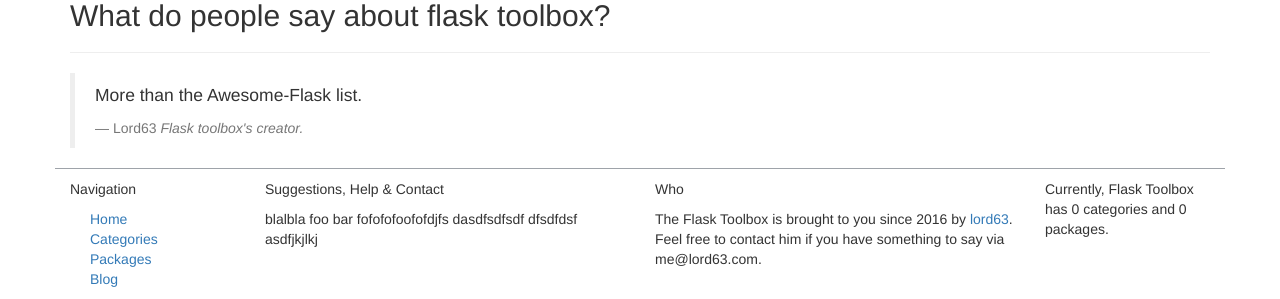
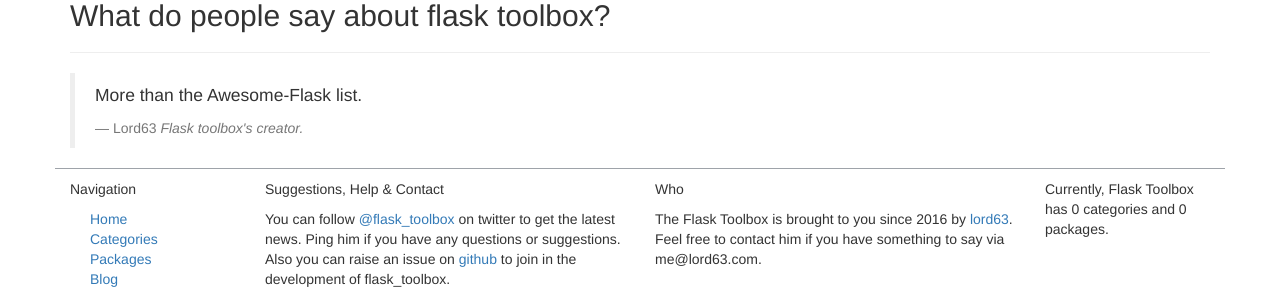
Before and after one commit to lord63/flask_toolbox, a Flask app: page / in a window 1280 px wide. Shown: the part 1788-2087 px from the top of the page. Run offline with Flask 2, Linux system fonts and the light colour scheme; grey boxes labelled with a size stand in for pictures from a placeholder-image service; parts of the project's set-up code (start-up, migrations or seed data) failed here and were passed over; some libraries are stand-ins or nearby versions.

Commit message:
Update the footer about help and suggestions

```diff
--- a/flask_toolbox/web/templates/footer.html
+++ b/flask_toolbox/web/templates/footer.html
@@ -11,7 +11,11 @@
     </div>
     <div class="col-md-4">
       <p>Suggestions, Help & Contact</p>
-      <p>blalbla foo bar fofofofoofofdjfs  dasdfsdfsdf dfsdfdsf asdfjkjlkj</p>
+      <p>
+        You can follow <a href="https://twitter/flask_toolbox">@flask_toolbox</a> on twitter to get the latest news.
+        Ping him if you have any questions or suggestions. Also you can raise an issue on
+        <a href="https://github.com/lord63/flask_toolbox/issues">github</a> to join in the development of flask_toolbox.
+      </p>
     </div>
     <div class="col-md-4">
       <p>Who</p>
```
